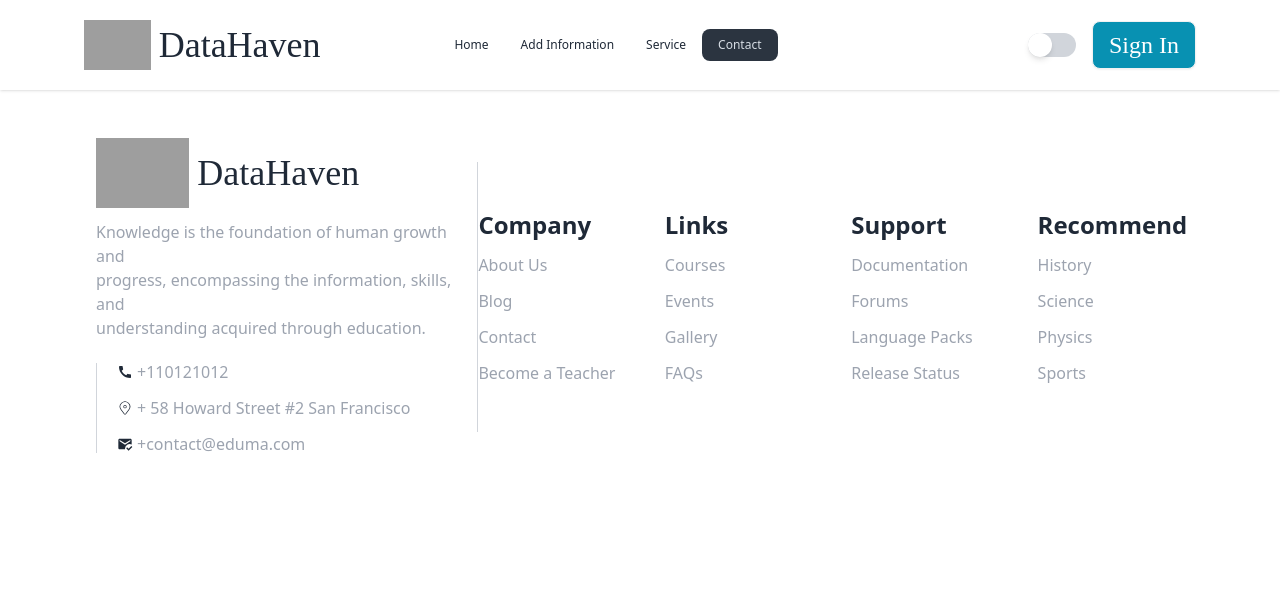
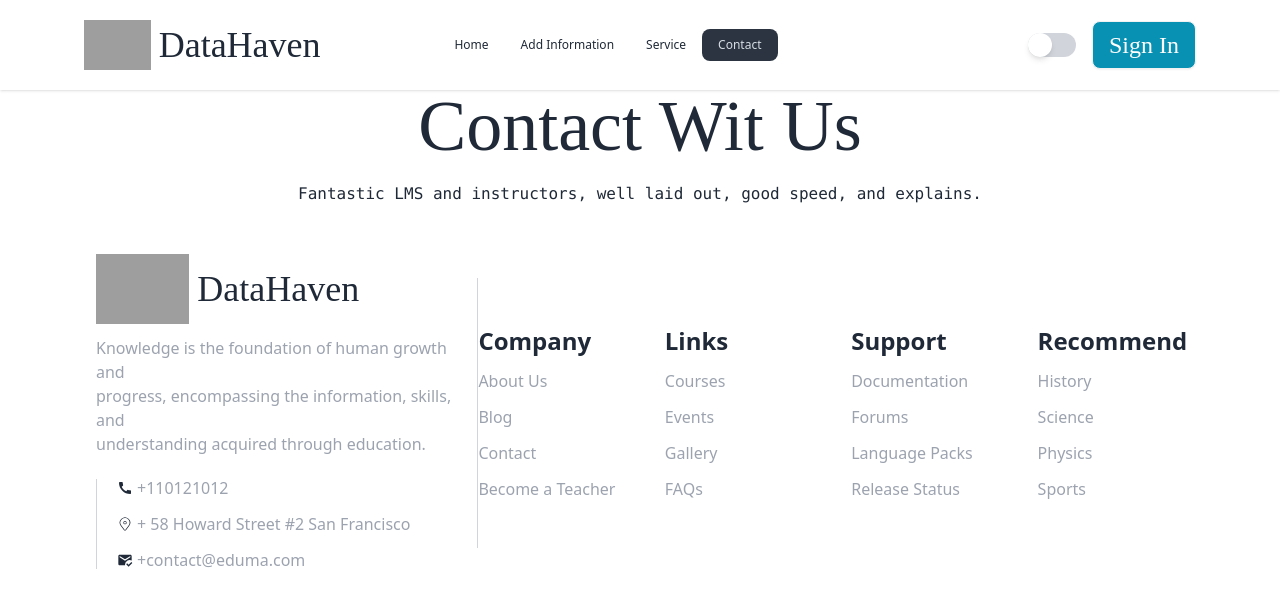
Before and after one commit to minhazapon/DataHaven--React.js-Project, a React (Vite) app: page /contact in a window 1280 px wide. Shown: the top 608 px of the page. Built offline with nearby package versions, Linux system fonts and the light colour scheme; grey boxes are pictures that could not be loaded; a web font is replaced by a local one.

Commit message:
added file

```diff
--- a/src/contact file/ContactBanner.jsx
+++ b/src/contact file/ContactBanner.jsx
@@ -3,7 +3,10 @@
 function ContactBanner() {
     return (
         <div>
-
+            <div>
+                <p className=" text-center dataText text-7xl font-bold ">Contact Wit Us</p>
+                <p className=" text-center mt-5 font-mono ">Fantastic LMS and instructors, well laid out, good speed, and explains.</p>
+            </div>
         </div>
     )
 }
```
